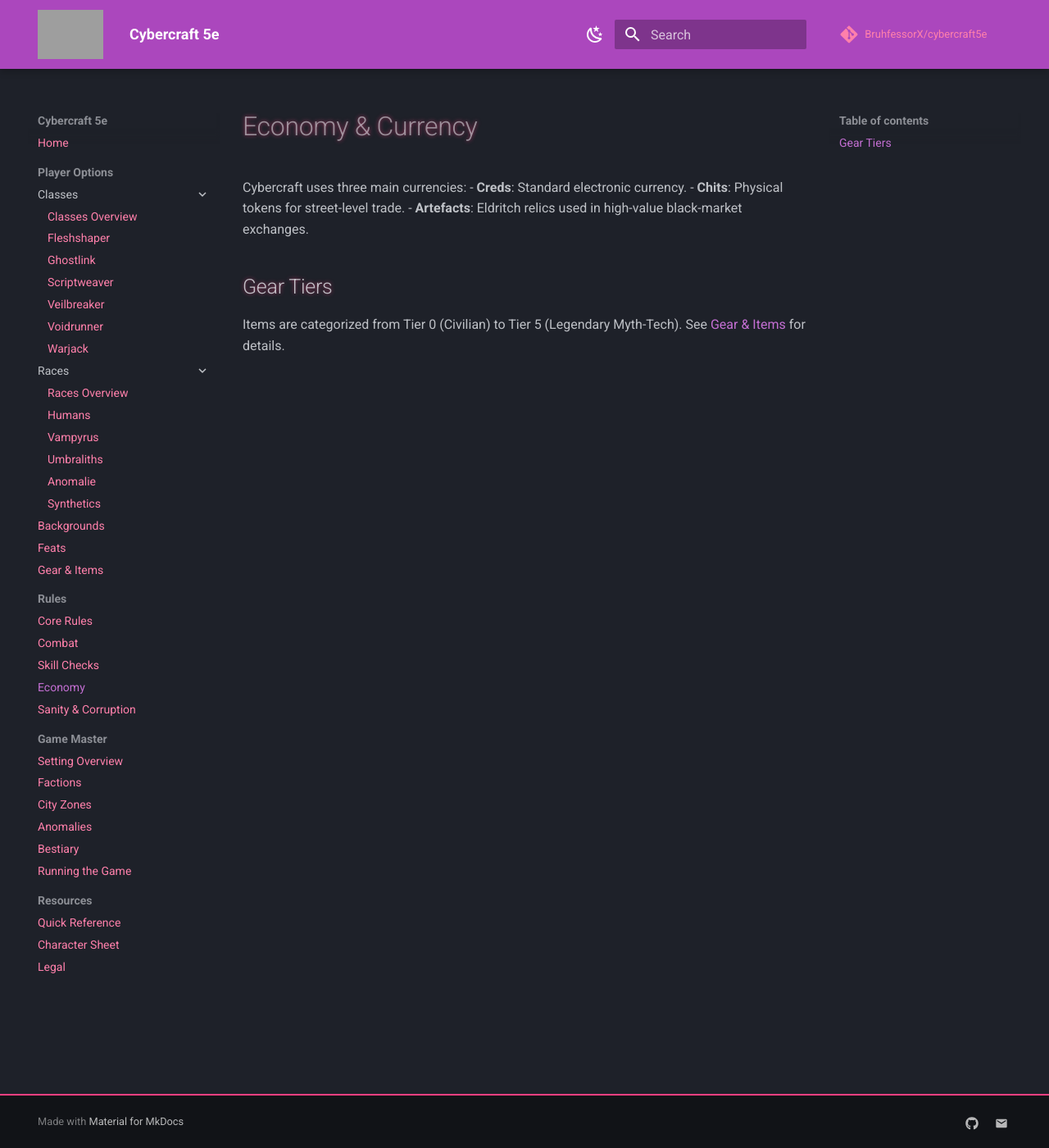
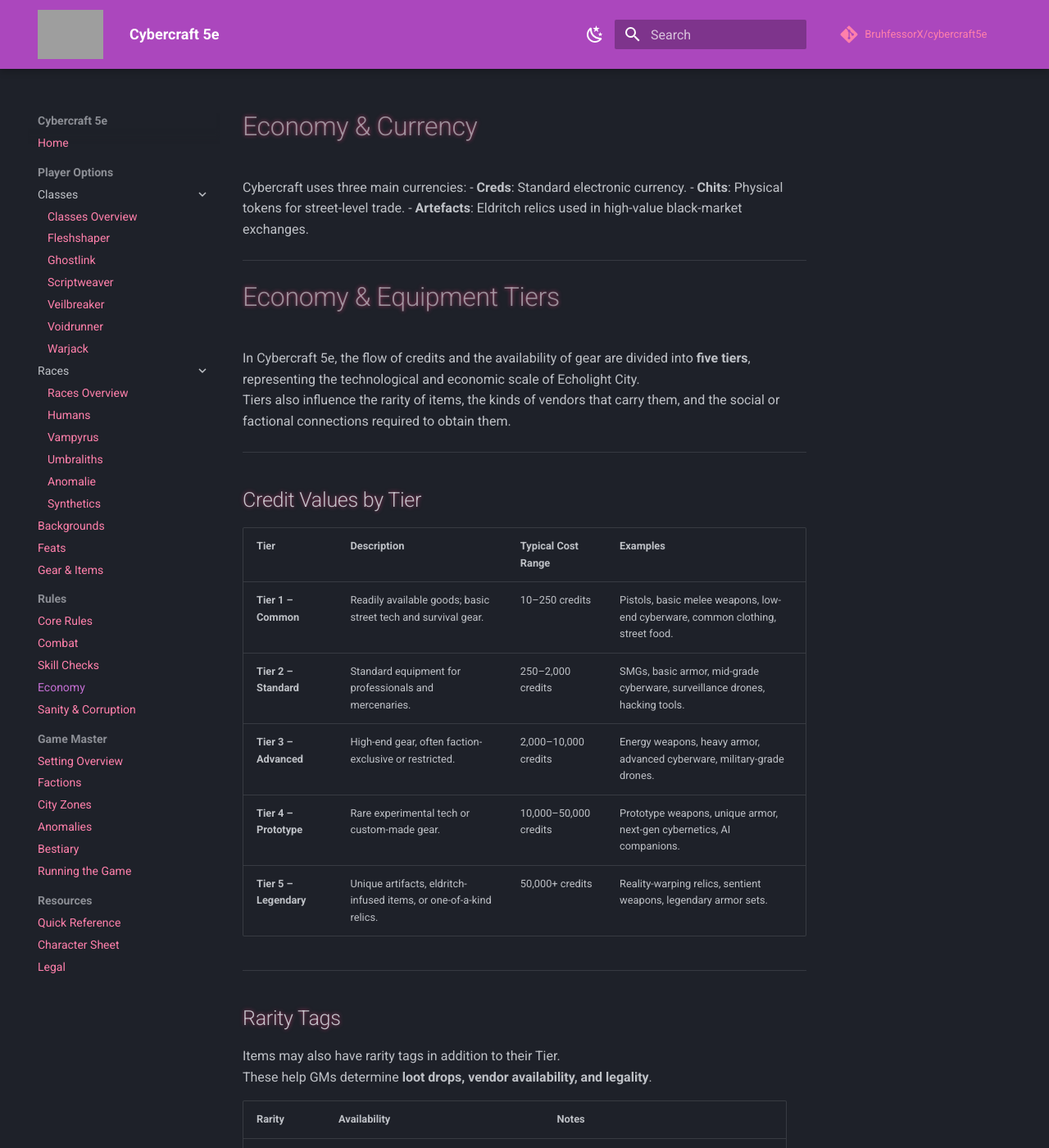
Before and after one commit to BruhfessorX/cybercraft5e, an MkDocs documentation site: the page built from docs/rules/economy.md, in a window 1280 px wide and 1400 px high. Shown: the whole window at 82% size. Built offline with MkDocs 1.6.1 and Material for MkDocs 9.7.7, drawn with Linux system fonts in a browser that asks for light colours; comment, search, counter and statistics services are not loaded; some of the changed text lies outside the part shown; grey boxes are pictures that could not be loaded.

Commit message:
Updated economy with tiers and misc

```diff
--- a/docs/rules/economy.md
+++ b/docs/rules/economy.md
@@ -5,5 +5,79 @@
 - **Chits**: Physical tokens for street-level trade.
 - **Artefacts**: Eldritch relics used in high-value black-market exchanges.
 
-## Gear Tiers
-Items are categorized from Tier 0 (Civilian) to Tier 5 (Legendary Myth-Tech). See [Gear & Items](../player-options/gear-items.md) for details.
+---
+
+# Economy & Equipment Tiers
+
+In Cybercraft 5e, the flow of credits and the availability of gear are divided into **five tiers**, representing the technological and economic scale of Echolight City.
+Tiers also influence the rarity of items, the kinds of vendors that carry them, and the social or factional connections required to obtain them.
+
+---
+
+## Credit Values by Tier
+
+| Tier | Description | Typical Cost Range | Examples |
+|------|-------------|--------------------|----------|
+| **Tier 1 – Common** | Readily available goods; basic street tech and survival gear. | 10–250 credits | Pistols, basic melee weapons, low-end cyberware, common clothing, street food. |
+| **Tier 2 – Standard** | Standard equipment for professionals and mercenaries. | 250–2,000 credits | SMGs, basic armor, mid-grade cyberware, surveillance drones, hacking tools. |
+| **Tier 3 – Advanced** | High-end gear, often faction-exclusive or restricted. | 2,000–10,000 credits | Energy weapons, heavy armor, advanced cyberware, military-grade drones. |
+| **Tier 4 – Prototype** | Rare experimental tech or custom-made gear. | 10,000–50,000 credits | Prototype weapons, unique armor, next-gen cybernetics, AI companions. |
+| **Tier 5 – Legendary** | Unique artifacts, eldritch-infused items, or one-of-a-kind relics. | 50,000+ credits | Reality-warping relics, sentient weapons, legendary armor sets. |
+
+---
+
+## Rarity Tags
+
+Items may also have rarity tags in addition to their Tier.
+These help GMs determine **loot drops, vendor availability, and legality**.
+
+| Rarity | Availability | Notes |
+|--------|--------------|-------|
+| **Common** | Found in most markets | No special restrictions. |
+| **Uncommon** | Available in larger districts | May require faction connections. |
+| **Rare** | Only in black markets or high-tier vendors | Often illegal without permits. |
+| **Very Rare** | Unique vendors or quest rewards | Requires special circumstances. |
+| **Legendary** | One-of-a-kind | Cannot be bought; quest or story rewards only. |
+
+---
+
+## Faction Discounts
+
+Joining a faction grants **10–25% discounts** on items tied to that faction’s specialties.
+
+| Faction | Discount | Specialties |
+|---------|----------|-------------|
+| **Corporate Security Forces** | 15% | Firearms, armor, surveillance gear |
+| **Vampyrus Nation** | 20% | Stealth equipment, shadowcraft gear |
+| **Umbralith Enclave** | 20% | Void-infused weapons, eldritch items |
+| **Anomalie Collectives** | 25% | Reality-warping gear, anomaly tech |
+| **Syndicate Cartels** | 15% | Black market items, smuggling gear |
+
+---
+
+## Black Market & Illegal Goods
+
+Many items in Echolight City are **illegal** without permits or faction connections.
+These include high-tier weapons, prototype cyberware, and certain anomaly-based items.
+
+- **Illegal Premium**: If purchasing without the right faction connections, increase the price by **50%–100%**.
+- **Risk Factor**: Illegal purchases risk attracting attention from law enforcement or rival gangs.
+- **Fence Prices**: Selling stolen or illegal goods usually nets **25–40%** of their listed value.
+
+---
+
+## Example Transactions
+
+- **Tier 1 Street Pistol** – 75 credits, common, legal.
+- **Tier 2 Ballistic Vest** – 1,200 credits, uncommon, legal.
+- **Tier 3 Plasma Rifle** – 6,500 credits, rare, illegal without permit.
+- **Tier 4 Prototype Cloaking Field** – 22,000 credits, very rare, black market only.
+- **Tier 5 Reality Shard Blade** – Priceless, legendary, quest reward.
+
+---
+
+## GM Notes
+
+- Tier pricing is a **baseline** — adjust based on district, supply chain disruptions, and faction influence.
+- Rarity tags are meant to **layer with tier** for more nuanced availability.
+- Black market purchases can be used as **plot hooks** for faction missions or law enforcement encounters.
```
